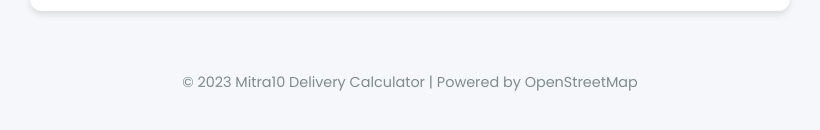
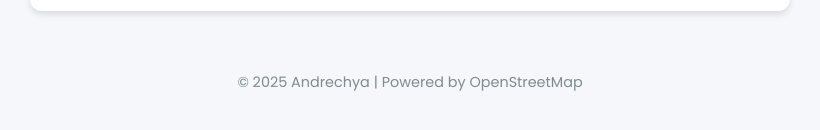
Before and after one commit to andrechya/ongkirV2, a plain HTML site: page index.html in a window 1280 px wide. Shown: the part 1362-1492 px from the top of the page, without its empty margins (230-1050 px from the left). Drawn offline with nearby package versions, Linux system fonts and the light colour scheme; no server answers.

Commit message:
Update index.html

```diff
--- a/index.html
+++ b/index.html
@@ -3,7 +3,7 @@
 <head>
   <meta charset="UTF-8">
   <meta name="viewport" content="width=device-width, initial-scale=1.0">
-  <title>Mitra10 Delivery Calculator</title>
+  <title>Delivery Calculator</title>
   <link rel="stylesheet" href="https://unpkg.com/leaflet@1.9.4/dist/leaflet.css"/>
   <link href="https://fonts.googleapis.com/css2?family=Poppins:wght@300;400;500;600;700&display=swap" rel="stylesheet">
   <link rel="stylesheet" href="https://cdnjs.cloudflare.com/ajax/libs/font-awesome/6.4.0/css/all.min.css">
@@ -395,7 +395,7 @@
     </div>
 
     <footer>
-      <p>© 2023 Mitra10 Delivery Calculator | Powered by OpenStreetMap</p>
+      <p>© 2025 Andrechya | Powered by OpenStreetMap</p>
     </footer>
   </div>
 
```
